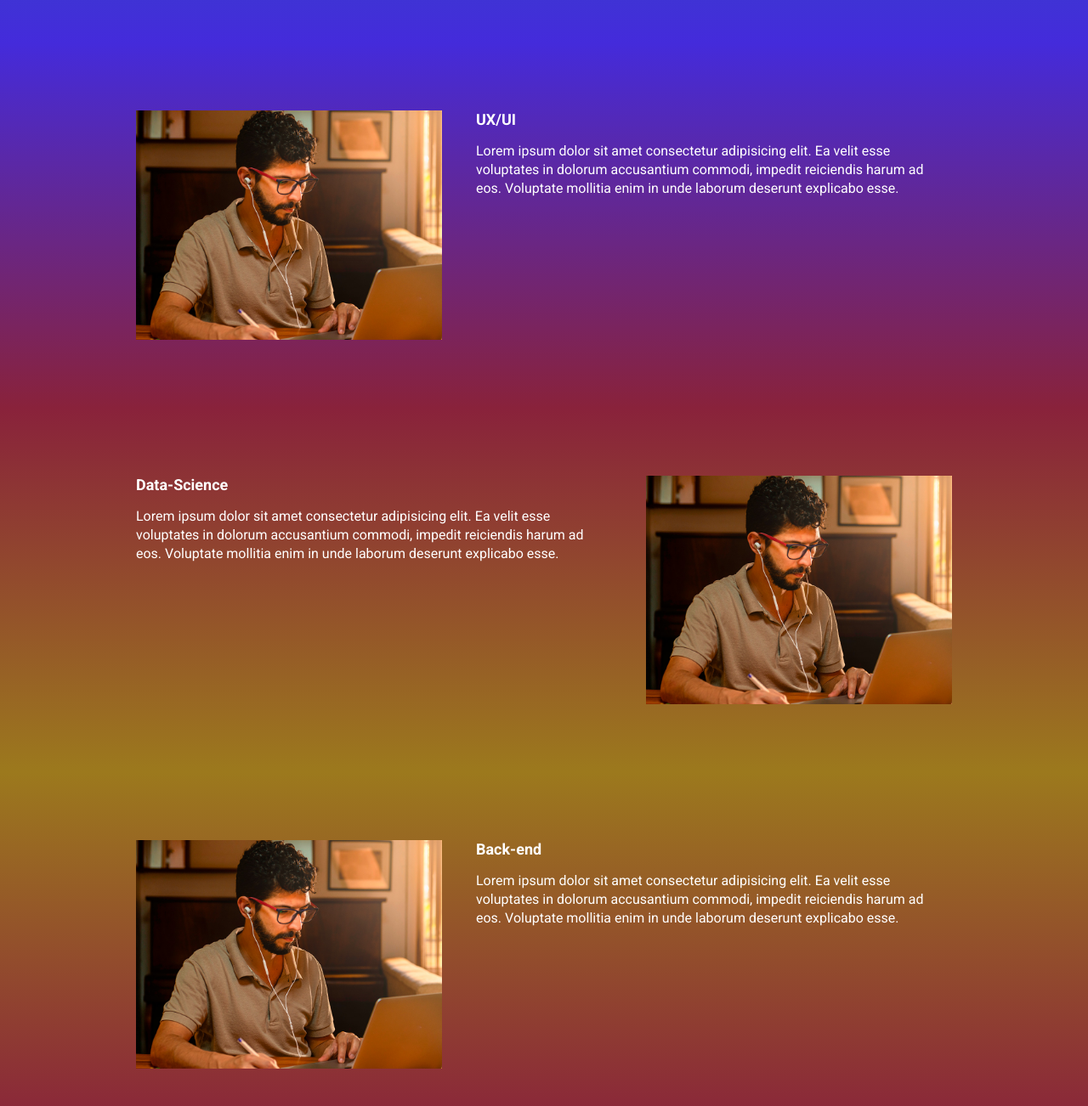
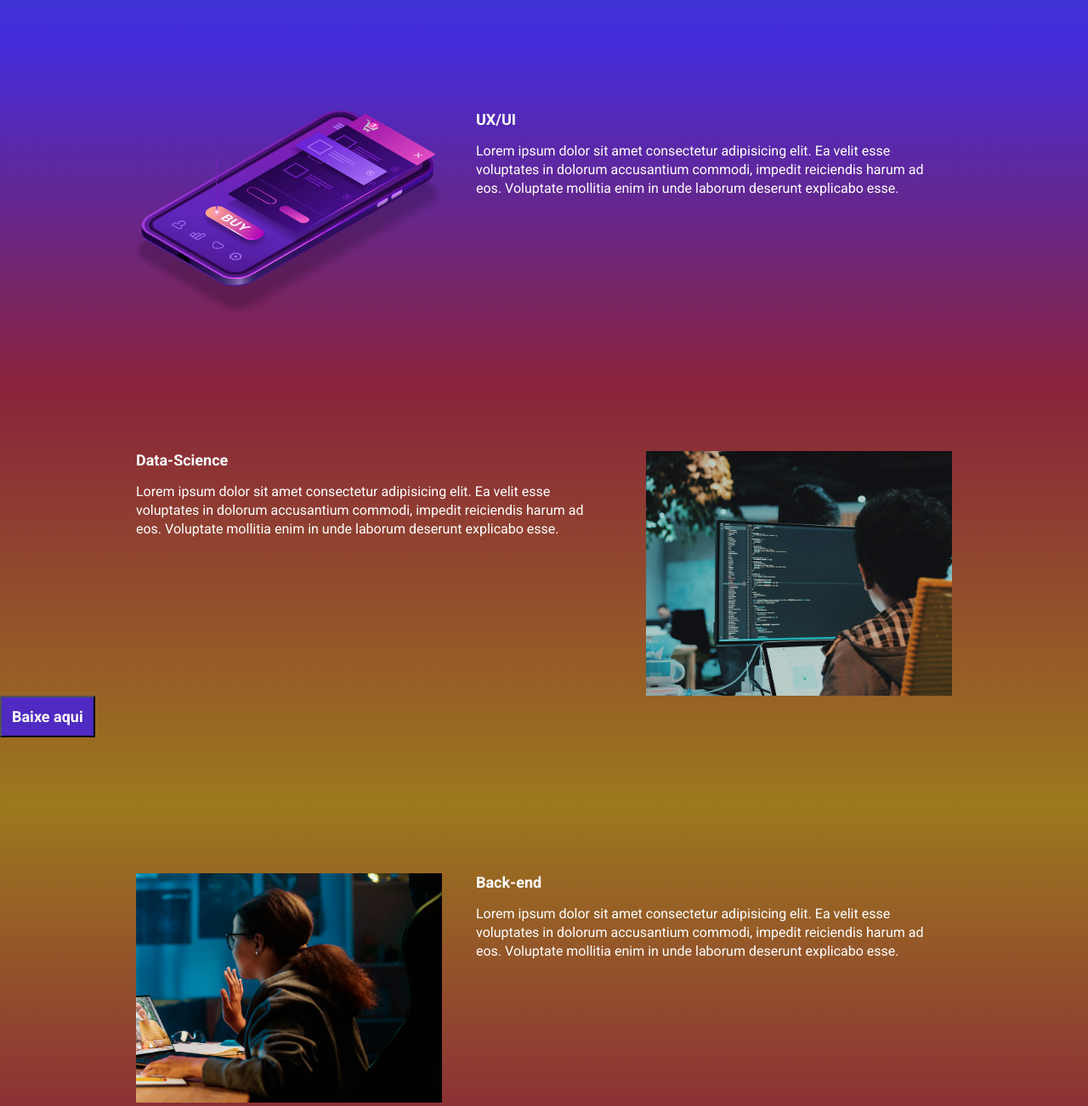
Before and after one commit to tamires1camargo/ebac_evento_tech22, a website built with Parcel: page src/index.html in a window 1280 px wide. Shown: the part 940-2242 px from the top of the page at 85% size. Built offline with nearby package versions, Linux system fonts and the light colour scheme.

Commit message:
atual de imagens

```diff
--- a/src/index.html
+++ b/src/index.html
@@ -60,7 +60,7 @@
                     Lorem ipsum dolor sit amet consectetur adipisicing elit. Ea velit esse voluptates in dolorum accusantium commodi, impedit reiciendis harum ad eos. Voluptate mollitia enim in unde laborum deserunt explicabo esse.
                 </p>
             </div>
-            <img class="event__image" src="./images/frontend.png" alt="Front-end">
+            <img class="event__image" src="./images/ui-ux.png" alt="ui-ux">
         </div>
     </section>
 
@@ -72,8 +72,9 @@
                     Lorem ipsum dolor sit amet consectetur adipisicing elit. Ea velit esse voluptates in dolorum accusantium commodi, impedit reiciendis harum ad eos. Voluptate mollitia enim in unde laborum deserunt explicabo esse.
                 </p>
             </div>
-            <img class="event__image" src="./images/frontend.png" alt="Front-end">
+            <img class="event__image" src="./images/data.png" alt="data-science">
         </div>
+        <a href="./images/teste.xlsx"><button class="button button--primary">Baixe aqui</button></a>
     </section>
 
     <section class="event event--backend event--image-left">
@@ -84,7 +85,7 @@
                     Lorem ipsum dolor sit amet consectetur adipisicing elit. Ea velit esse voluptates in dolorum accusantium commodi, impedit reiciendis harum ad eos. Voluptate mollitia enim in unde laborum deserunt explicabo esse.
                 </p>
             </div>
-            <img class="event__image" src="./images/frontend.png" alt="Front-end">
+            <img class="event__image" src="./images/backend.png" alt="Back-end">
         </div>
     </section>
 
```
Also changed, not shown: 1 other file.
